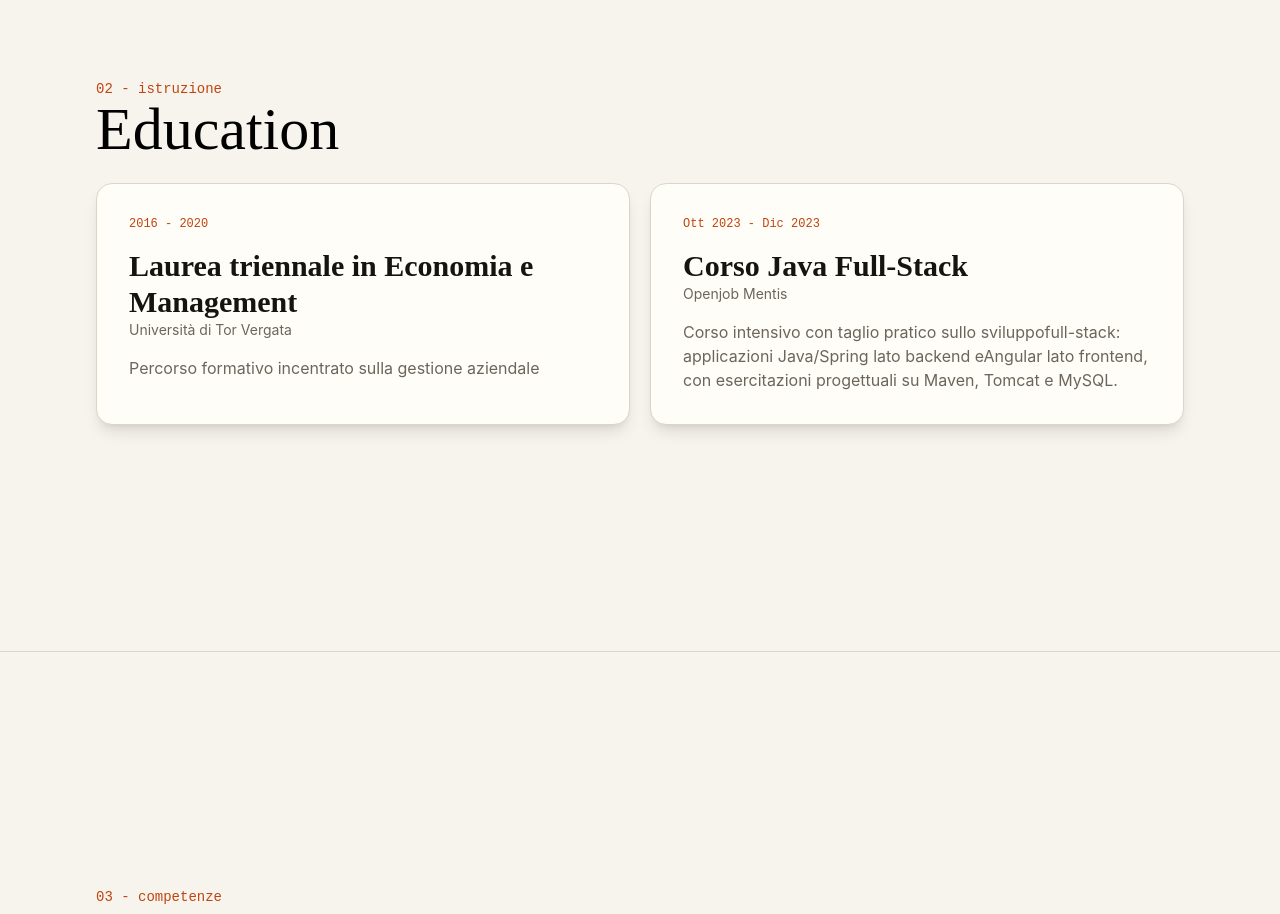
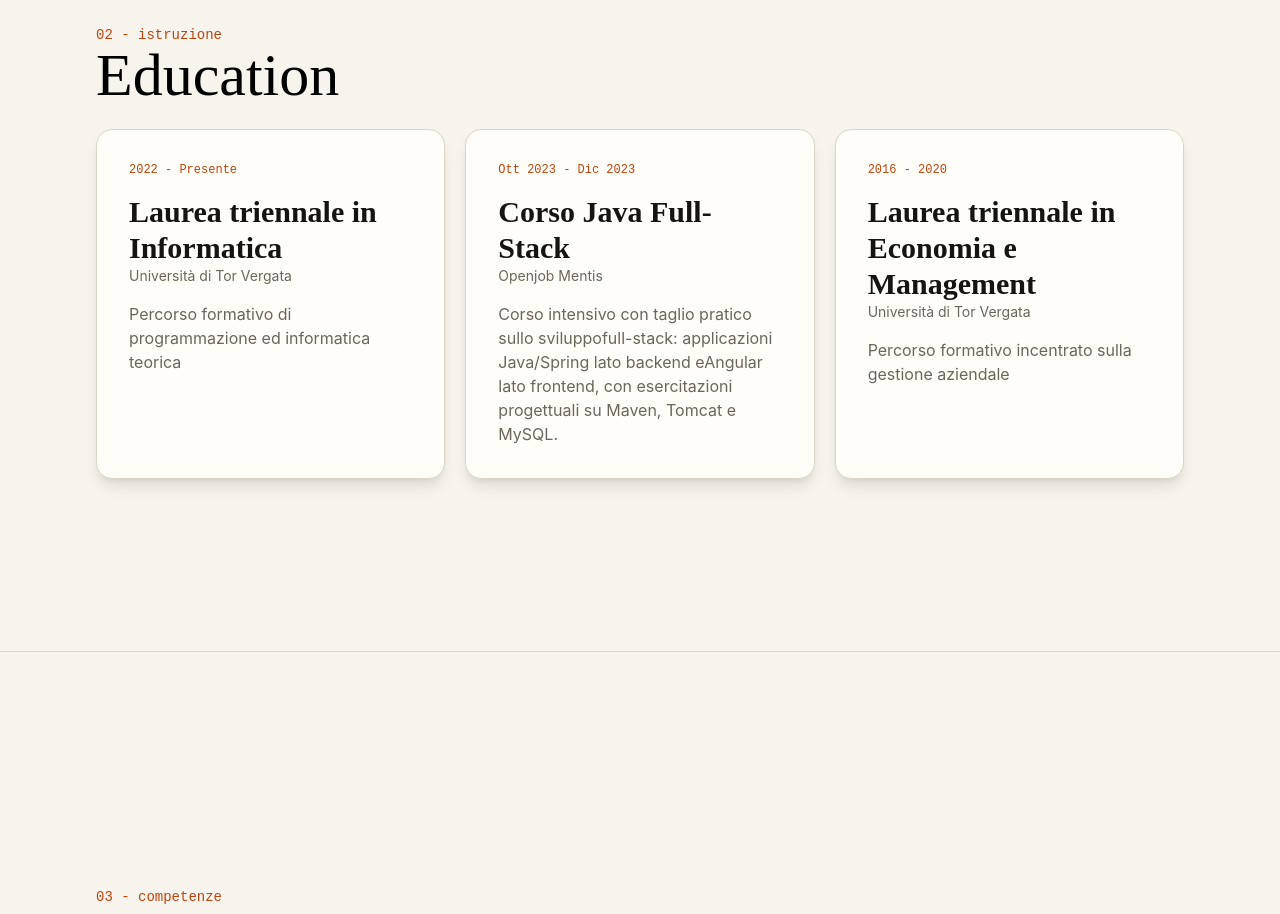
Before and after one commit to EavorschiRobert/portfolio, a React (Vite) app: page / in a window 1280 px wide. Shown: the part 1780-2694 px from the top of the page. Built offline with nearby package versions, Linux system fonts and the light colour scheme.

Commit message:
feat(istruzione): add istruzione section

```diff
--- a/src/constants/education.ts
+++ b/src/constants/education.ts
@@ -5,11 +5,11 @@ export const education: EducationLanguageView[] = [
         location: 'ita',
         data: [
             {
-                title: 'Laurea triennale in Economia e Management',
-                fromDate: '2016',
-                toDate: '2020',
+                title: 'Laurea triennale in Informatica',
+                fromDate: '2022',
+                toDate: 'Presente',
                 subtitle: 'Università di Tor Vergata',
-                description: 'Percorso formativo incentrato sulla gestione aziendale'
+                description: 'Percorso formativo di programmazione ed informatica teorica'
             },
             {
                 title: 'Corso Java Full-Stack',
@@ -19,6 +19,13 @@ export const education: EducationLanguageView[] = [
                 description: 'Corso intensivo con taglio pratico sullo sviluppo' +
                     'full-stack: applicazioni Java/Spring lato backend e' +
                     'Angular lato frontend, con esercitazioni progettuali su Maven, Tomcat e MySQL.'
+            },
+            {
+                title: 'Laurea triennale in Economia e Management',
+                fromDate: '2016',
+                toDate: '2020',
+                subtitle: 'Università di Tor Vergata',
+                description: 'Percorso formativo incentrato sulla gestione aziendale'
             }
         ]
     },
@@ -26,13 +33,12 @@ export const education: EducationLanguageView[] = [
         location: 'eng',
         data: [
             {
-                title: 'Bachelor\'s degree in Economics and Management',
-                fromDate: '2016',
-                toDate: '2020',
-                subtitle: 'Tor Vergata\'s University',
-                description: 'Training program focused on business management'
-            },
-            {
+                title: 'Laurea triennale in Informatica',
+                fromDate: '2022',
+                toDate: 'Present',
+                subtitle: 'Università di Tor Vergata',
+                description: 'Training path in programming and theoretical computer science'
+            },            {
                 title: 'Java Full-Stack Course',
                 fromDate: 'Oct 2023',
                 toDate: 'Dec 2023',
@@ -40,7 +46,14 @@ export const education: EducationLanguageView[] = [
                 description: 'Intensive course with a practical focus on full-stack' +
                     'development: Java/Spring applications on the backend and' +
                     'Angular on the frontend, with project exercises on Maven, Tomcat and MySQL.'
-            }
+            },
+            {
+                title: 'Bachelor\'s degree in Economics and Management',
+                fromDate: '2016',
+                toDate: '2020',
+                subtitle: 'Tor Vergata\'s University',
+                description: 'Training program focused on business management'
+            },
         ]
     }
 ]
```
